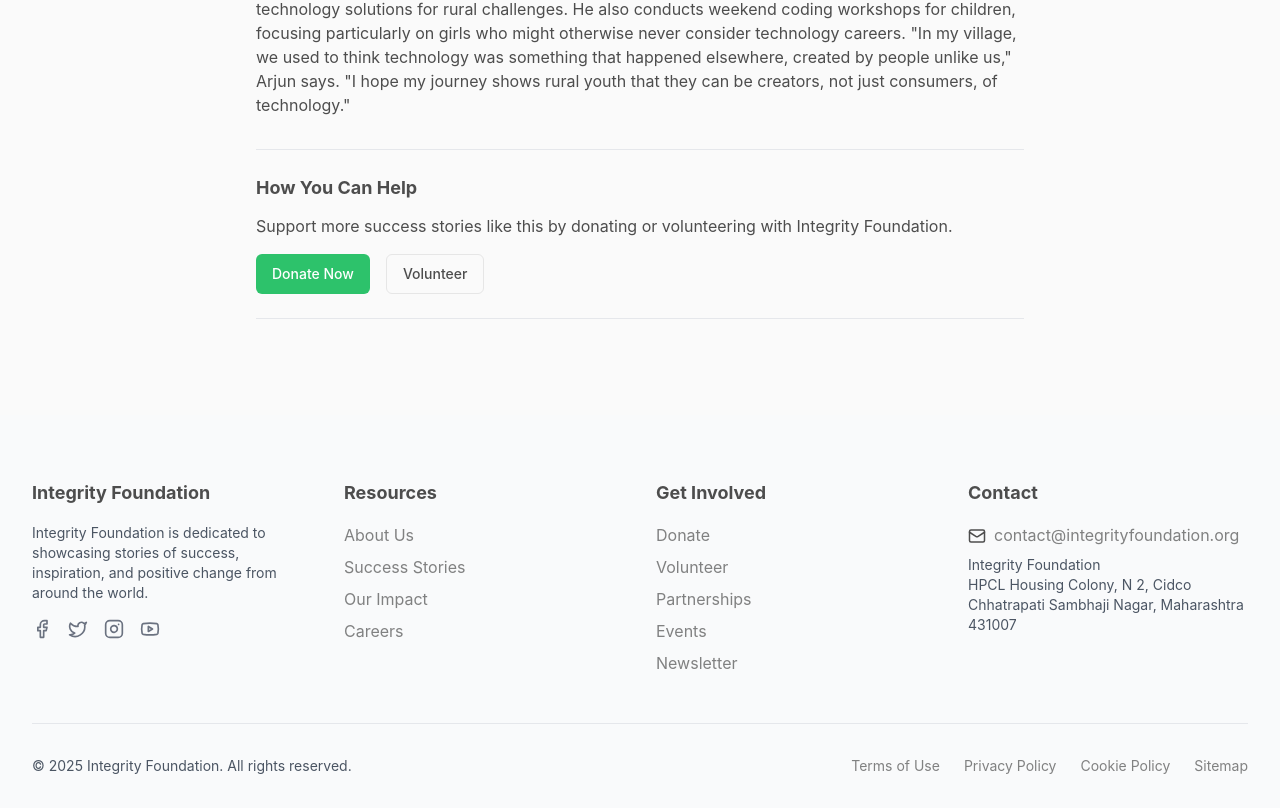
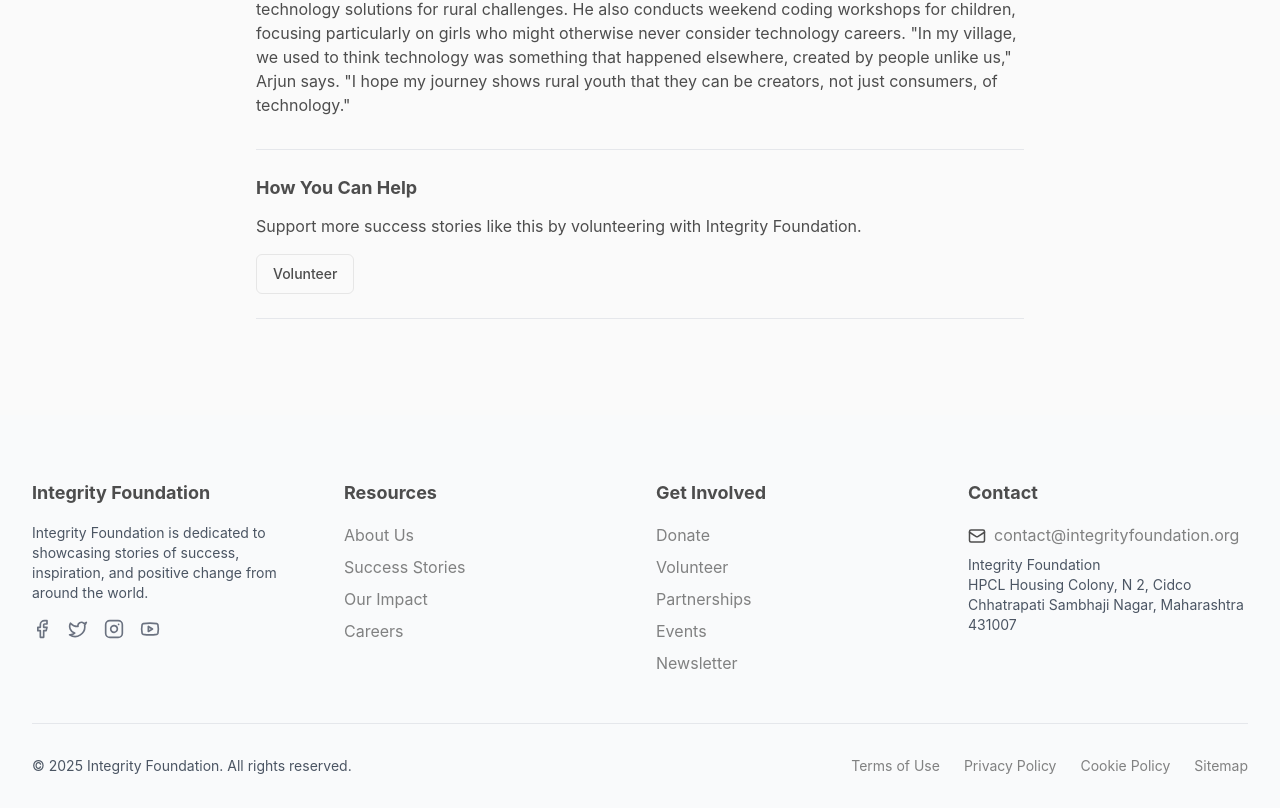
Before and after one commit to SAmdaniel0070/integrity-tales-network, a React (Vite) app: page /story/arjun-patel-story in a window 1280 px wide. Shown: the part 1203-2011 px from the top of the page. Built offline with nearby package versions, Linux system fonts and the light colour scheme.

Commit message:
Remove donate buttons
Removed donate buttons from all pages.

```diff
--- a/src/components/Header.tsx
+++ b/src/components/Header.tsx
@@ -47,7 +47,6 @@ const Header = () => {
             <Button variant="outline" size="sm" className="rounded-full">
               Log In <User size={16} className="ml-2" />
             </Button>
-            <Button size="sm" className="rounded-full">Donate</Button>
           </div>
 
           {/* Mobile Menu Button */}
@@ -69,7 +68,6 @@ const Header = () => {
               {/* <Link to="/get-involved" className="nav-link py-2" onClick={toggleMenu}>Get Involved</Link> */}
               <div className="flex flex-col space-y-2 pt-2 border-t">
                 <Button variant="outline" className="w-full justify-center">Log In</Button>
-                <Button className="w-full justify-center">Donate</Button>
               </div>
             </div>
           </div>
--- a/src/pages/StoryDetail.tsx
+++ b/src/pages/StoryDetail.tsx
@@ -177,9 +177,8 @@ const StoryDetail = () => {
 
           <div className="border-t border-b py-6 my-8 clear-both">
             <h3 className="font-bold text-lg mb-3">How You Can Help</h3>
-            <p className="mb-4">Support more success stories like this by donating or volunteering with Integrity Foundation.</p>
+            <p className="mb-4">Support more success stories like this by volunteering with Integrity Foundation.</p>
             <div className="flex gap-4">
-              <Button>Donate Now</Button>
               <Button variant="outline">Volunteer</Button>
             </div>
           </div>
```
